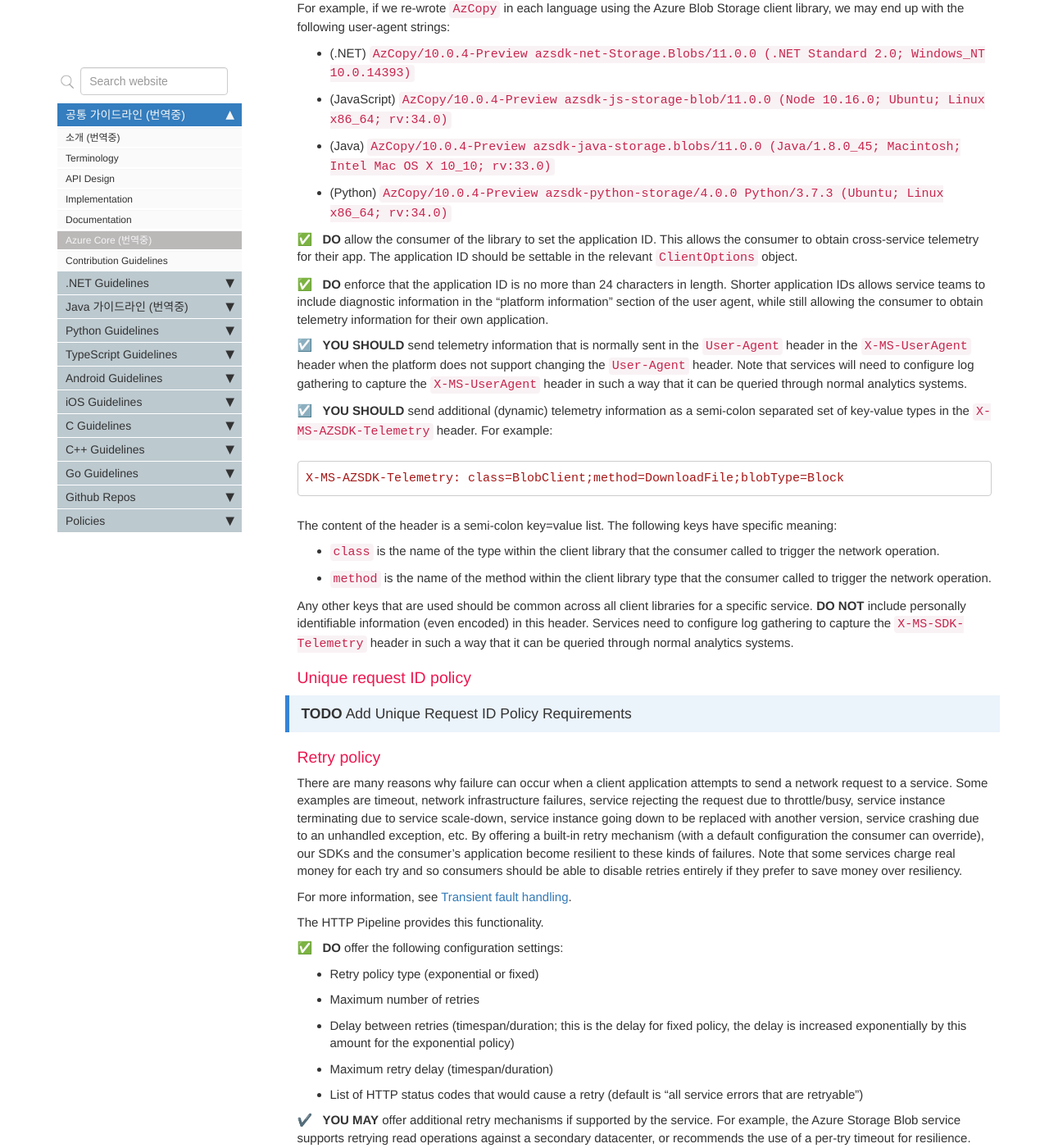
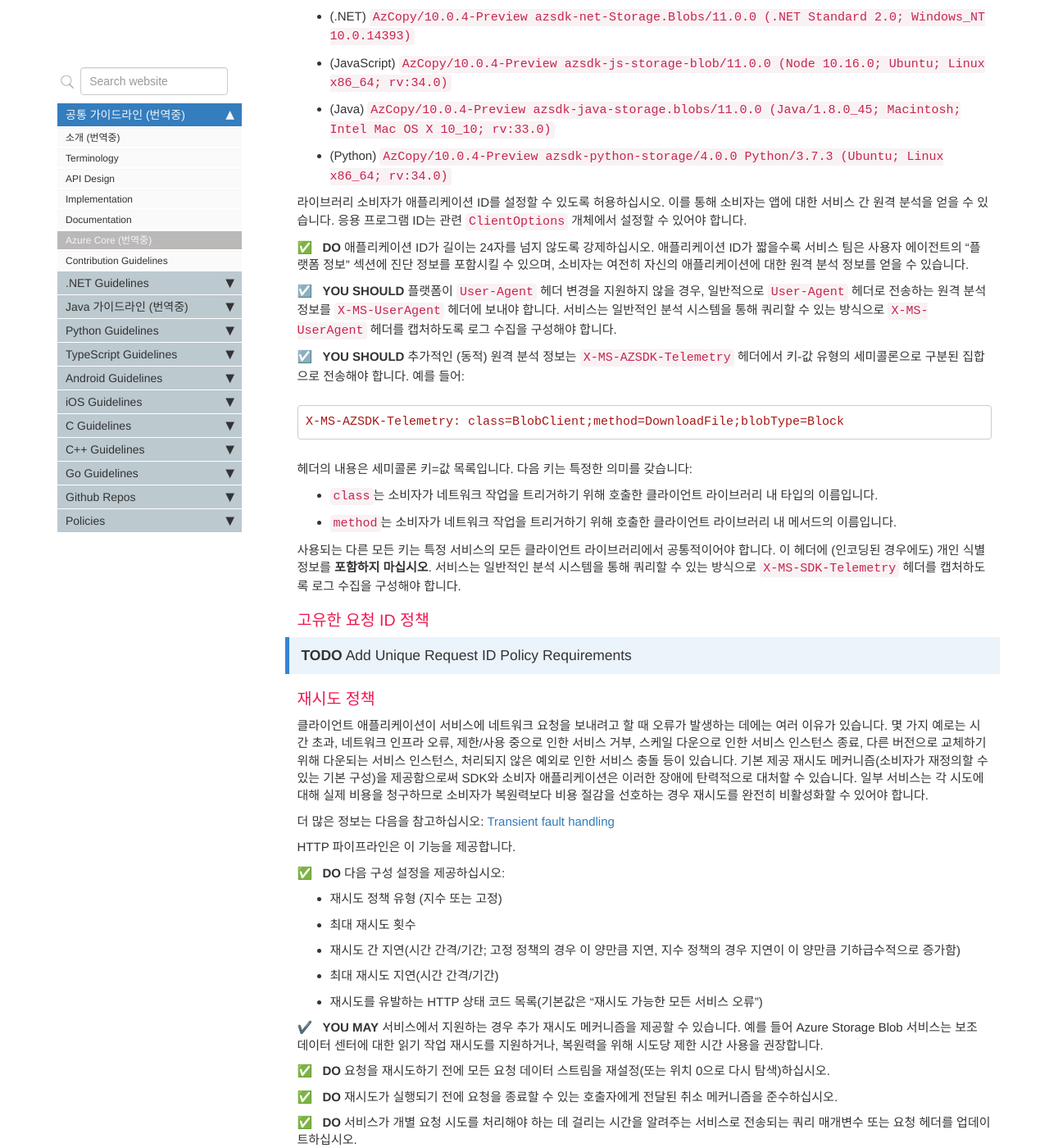
Before and after one commit to Azure/azure-sdk-korean, a Jekyll site: the page built from docs/general/azurecore.md, in a window 1280 px wide and 1400 px high, scrolled down 1632 px. Shown: the whole window at 82% size. Built offline with Jekyll 4.4.1, drawn with Linux system fonts in a browser that asks for light colours; comment, search, counter and statistics services are not loaded; some of the changed text lies outside the part shown.

Commit message:
Translate intro of General: Azure Core into Korean - The HTTP Pipeline
Closes #17

````diff
--- a/docs/general/azurecore.md
+++ b/docs/general/azurecore.md
@@ -14,102 +14,102 @@ Azure Core 라이브러리는 다른 클라이언트 라이브러리에 교차
 
 다음 절에서는 Azure Core 라이브러리에 대한 요구 사항을 정의합니다. Azure Core 라이브러리를 이미 갖고 있는 언어로 클라이언트 라이브러리를 구현하는 경우, 이 섹션을 읽을 필요가 없습니다. 주로 Azure Core 라이브러리에서 일하는 개발자를 대상으로 합니다.
 
-## The HTTP pipeline
+## HTTP 파이프라인
 
-The HTTP pipeline consists of a HTTP transport that is wrapped by multiple policies.  Each policy is a control point during which the pipeline can modify either the request and/or response.  We use a default set of policies to standardize how client libraries interact with Azure services.
+HTTP 파이프라인은 여러 정책으로 구성된 HTTP 전송으로 구성됩니다. 각 정책은 파이프라인이 요청 그리고/또는 응답을 수정할 수 있는 제어 지점입니다. 클라이언트 라이브러리가 Azure 서비스와 상호 작용하는 방식을 표준화하기 위해 기본 정책 집합을 사용합니다.
 
-- Telemetry
-- Unique request ID
-- Retry
-- Authentication
-- Response downloader
-- Distributed tracing
-- Logging
-- Proxy
+- 원격 분석
+- 고유한 요청 ID
+- 재시도
+- 인증
+- 응답 다운로더
+- 분산 추적
+- 로깅
+- 프록시
 
-In general, the client library will only need to configure these policies.  However, if you are producing a new Azure Core library (for a new language), you will need to understand the requirements for each policy.
+일반적으로 클라이언트 라이브러리는 이러한 정책만 구성하면 됩니다. 그러나 (새로운 언어를 위한) 새로운 Azure Core 라이브러리를 생성하는 경우, 각 정책에 대한 요구 사항을 이해해야 합니다.
 
-### Telemetry policy
+### 원격 분석 정책
 
-Client library usage telemetry is used by service teams (not consumers) to monitor what SDK language, client library version, and language/platform info a client is using to call into their service. Clients can prepend additional information indicating the name and version of the client application.
+클라이언트 라이브러리 사용 원격 분석은 (소비자가 아닌) 서비스 팀에서 클라이언트가 서비스에 호출하는 데 사용하는 SDK 언어, 클라이언트 라이브러리 및 언어/플랫폼 정보를 모니터링하는 데 사용됩니다. 클라이언트는 클라이언트 애플리케이션의 이름과 버전을 나타내는 추가 정보를 앞에 추가할 수 있습니다.
 
-{% include requirement/MUST id="azurecore-http-telemetry-useragent" %} send telemetry information in the [User-Agent header] using the following format:
+{% include requirement/MUST id="azurecore-http-telemetry-useragent" %} 다음 형식을 사용하여 [User-Agent header]로 원격 측정 정보를 전송하십시오:
 
 ```
 [<application_id> ]azsdk-<sdk_language>-<package_name>/<package_version> <platform_info>
 ```
 
-- `<application_id>`: optional application-specific string. May contain a slash, but must not contain a space. The string is supplied by the user of the client library, e.g. "AzCopy/10.0.4-Preview"
-- `<sdk_language>`: SDK's language name (all lowercase): "net", "python", "java", or "js"
-- `<package_name>`: client library package name as it appears to the developer, replacing slashes with dashes and removing the Azure indicator.  For example, "Security.KeyVault" (.NET), "security.keyvault" (Java), "keyvault" (JavaScript & Python)
-- `<package_version>`: the version of the package. Note: this is not the version of the service
-- `<platform_info>`: information about the currently executing language runtime and OS, e.g. "(NODE-VERSION v4.5.0; Windows_NT 10.0.14393)"
+- `<application_id>`: 선택적 애플리케이션별 문자열입니다. 슬래시를 포함할 수 있지만, 공백을 포함해서는 안 됩니다. 문자열은 클라이언트 라이브러리의 사용자가 제공합니다. 예시: "AzCopy/10.0.4-Preview"
+- `<sdk_language>`: SDK 언어 이름 (모두 소문자): "net", "python", "java", 또는 "js"
+- `<package_name>`: 슬래시를 대시로 바꾸고 Azure 표시기를 제거하여 개발자에게 표시되는 클라이언트 라이브러리 패키지 이름. 예를 들어, "Security.KeyVault" (.NET), "security.keyvault" (Java), "keyvault" (JavaScript & Python)
+- `<package_version>`: 패키지의 버전. 참고: 서비스 버전이 아닙니다.
+- `<platform_info>`: 현재 실행 중인 언어 런타임 및 OS에 대한 정보, 예시: "(NODE-VERSION v4.5.0; Windows_NT 10.0.14393)"
 
-For example, if we re-wrote `AzCopy` in each language using the Azure Blob Storage client library, we may end up with the following user-agent strings:
+예를 들어, Azure Blob Storage 클라이언트 라이브러리를 사용하여 각 언어로 'AzCopy'를 다시 작성하면, 다음과 같은 사용자-에이전트 문자열이 발생할 수 있습니다.
 
 - (.NET) `AzCopy/10.0.4-Preview azsdk-net-Storage.Blobs/11.0.0 (.NET Standard 2.0; Windows_NT 10.0.14393)`
 - (JavaScript) `AzCopy/10.0.4-Preview azsdk-js-storage-blob/11.0.0 (Node 10.16.0; Ubuntu; Linux x86_64; rv:34.0)`
 - (Java) `AzCopy/10.0.4-Preview azsdk-java-storage.blobs/11.0.0 (Java/1.8.0_45; Macintosh; Intel Mac OS X 10_10; rv:33.0)`
 - (Python) `AzCopy/10.0.4-Preview azsdk-python-storage/4.0.0 Python/3.7.3 (Ubuntu; Linux x86_64; rv:34.0)`
 
-{% include requirement/MUST id="azurecore-http-telemetry-appid" %} allow the consumer of the library to set the application ID.  This allows the consumer to obtain cross-service telemetry for their app.  The application ID should be settable in the relevant `ClientOptions` object.
+라이브러리 소비자가 애플리케이션 ID를 설정할 수 있도록 허용하십시오. 이를 통해 소비자는 앱에 대한 서비스 간 원격 분석을 얻을 수 있습니다. 응용 프로그램 ID는 관련 `ClientOptions` 개체에서 설정할 수 있어야 합니다.
 
-{% include requirement/MUST id="azurecore-http-telemetry-appid-length" %} enforce that the application ID is no more than 24 characters in length.  Shorter application IDs allows service teams to include diagnostic information in the "platform information" section of the user agent, while still allowing the consumer to obtain telemetry information for their own application.
+{% include requirement/MUST id="azurecore-http-telemetry-appid-length" %} 애플리케이션 ID가 길이는 24자를 넘지 않도록 강제하십시오. 애플리케이션 ID가 짧을수록 서비스 팀은 사용자 에이전트의 "플랫폼 정보" 섹션에 진단 정보를 포함시킬 수 있으며, 소비자는 여전히 자신의 애플리케이션에 대한 원격 분석 정보를 얻을 수 있습니다.
 
-{% include requirement/SHOULD id="azurecore-http-telemetry-x-ms-useragent" %} send telemetry information that is normally sent in the `User-Agent` header in the `X-MS-UserAgent` header when the platform does not support changing the `User-Agent` header.  Note that services will need to configure log gathering to capture the `X-MS-UserAgent` header in such a way that it can be queried through normal analytics systems.
+{% include requirement/SHOULD id="azurecore-http-telemetry-x-ms-useragent" %} 플랫폼이 `User-Agent` 헤더 변경을 지원하지 않을 경우, 일반적으로 `User-Agent` 헤더로 전송하는 원격 분석 정보를 `X-MS-UserAgent` 헤더에 보내야 합니다. 서비스는 일반적인 분석 시스템을 통해 쿼리할 수 있는 방식으로 `X-MS-UserAgent` 헤더를 캡처하도록 로그 수집을 구성해야 합니다.
 
-{% include requirement/SHOULD id="azurecore-http-telemetry-dynamic" %} send additional (dynamic) telemetry information as a semi-colon separated set of key-value types in the `X-MS-AZSDK-Telemetry` header.  For example:
+{% include requirement/SHOULD id="azurecore-http-telemetry-dynamic" %} 추가적인 (동적) 원격 분석 정보는 `X-MS-AZSDK-Telemetry` 헤더에서 키-값 유형의 세미콜론으로 구분된 집합으로 전송해야 합니다. 예를 들어:
 
 ```http
 X-MS-AZSDK-Telemetry: class=BlobClient;method=DownloadFile;blobType=Block
 ```
 
-The content of the header is a semi-colon key=value list.  The following keys have specific meaning:
+헤더의 내용은 세미콜론 키=값 목록입니다. 다음 키는 특정한 의미를 갖습니다:
 
-* `class` is the name of the type within the client library that the consumer called to trigger the network operation.
-* `method` is the name of the method within the client library type that the consumer called to trigger the network operation.
+* `class`는 소비자가 네트워크 작업을 트리거하기 위해 호출한 클라이언트 라이브러리 내 타입의 이름입니다.
+* `method`는 소비자가 네트워크 작업을 트리거하기 위해 호출한 클라이언트 라이브러리 내 메서드의 이름입니다.
 
-Any other keys that are used should be common across all client libraries for a specific service.  **DO NOT** include personally identifiable information (even encoded) in this header.  Services need to configure log gathering to capture the `X-MS-SDK-Telemetry` header in such a way that it can be queried through normal analytics systems.
+사용되는 다른 모든 키는 특정 서비스의 모든 클라이언트 라이브러리에서 공통적이어야 합니다.  이 헤더에 (인코딩된 경우에도) 개인 식별 정보를 **포함하지 마십시오**. 서비스는 일반적인 분석 시스템을 통해 쿼리할 수 있는 방식으로 `X-MS-SDK-Telemetry` 헤더를 캡처하도록 로그 수집을 구성해야 합니다.
 
-### Unique request ID policy
+### 고유한 요청 ID 정책
 
 > **TODO** Add Unique Request ID Policy Requirements
 
-### Retry policy
+### 재시도 정책
 
-There are many reasons why failure can occur when a client application attempts to send a network request to a service. Some examples are timeout, network infrastructure failures, service rejecting the request due to throttle/busy, service instance terminating due to service scale-down, service instance going down to be replaced with another version, service crashing due to an unhandled exception, etc. By offering a built-in retry mechanism (with a default configuration the consumer can override), our SDKs and the consumer's application become resilient to these kinds of failures. Note that some services charge real money for each try and so consumers should be able to disable retries entirely if they prefer to save money over resiliency.
+클라이언트 애플리케이션이 서비스에 네트워크 요청을 보내려고 할 때 오류가 발생하는 데에는 여러 이유가 있습니다. 몇 가지 예로는 시간 초과, 네트워크 인프라 오류, 제한/사용 중으로 인한 서비스 거부, 스케일 다운으로 인한 서비스 인스턴스 종료, 다른 버전으로 교체하기 위해 다운되는 서비스 인스턴스, 처리되지 않은 예외로 인한 서비스 충돌 등이 있습니다. 기본 제공 재시도 메커니즘(소비자가 재정의할 수 있는 기본 구성)을 제공함으로써 SDK와 소비자 애플리케이션은 이러한 장애에 탄력적으로 대처할 수 있습니다. 일부 서비스는 각 시도에 대해 실제 비용을 청구하므로 소비자가 복원력보다 비용 절감을 선호하는 경우 재시도를 완전히 비활성화할 수 있어야 합니다.
 
-For more information, see [Transient fault handling].
+더 많은 정보는 다음을 참고하십시오: [Transient fault handling]
 
-The HTTP Pipeline provides this functionality.
+HTTP 파이프라인은 이 기능을 제공합니다.
 
-{% include requirement/MUST id="azurecore-http-retry-options" %} offer the following configuration settings:
+{% include requirement/MUST id="azurecore-http-retry-options" %} 다음 구성 설정을 제공하십시오:
 
-- Retry policy type (exponential or fixed)
-- Maximum number of retries
-- Delay between retries (timespan/duration; this is the delay for fixed policy, the delay is increased exponentially by this amount for the exponential policy)
-- Maximum retry delay (timespan/duration)
-- List of HTTP status codes that would cause a retry (default is "all service errors that are retryable")
+- 재시도 정책 유형 (지수 또는 고정)
+- 최대 재시도 횟수
+- 재시도 간 지연(시간 간격/기간; 고정 정책의 경우 이 양만큼 지연, 지수 정책의 경우 지연이 이 양만큼 기하급수적으로 증가함)
+- 최대 재시도 지연(시간 간격/기간)
+- 재시도를 유발하는 HTTP 상태 코드 목록(기본값은 "재시도 가능한 모든 서비스 오류")
 
-{% include requirement/MAY id="azurecore-http-retry-mechanisms" %} offer additional retry mechanisms if supported by the service.  For example, the Azure Storage Blob service supports retrying read operations against a secondary datacenter, or recommends the use of a per-try timeout for resilience.
+{% include requirement/MAY id="azurecore-http-retry-mechanisms" %} 서비스에서 지원하는 경우 추가 재시도 메커니즘을 제공할 수 있습니다. 예를 들어 Azure Storage Blob 서비스는 보조 데이터 센터에 대한 읽기 작업 재시도를 지원하거나, 복원력을 위해 시도당 제한 시간 사용을 권장합니다.
 
-{% include requirement/MUST id="azurecore-http-retry-reset-data-stream" %} reset (or seek back to position 0) any request data stream before retrying a request
+{% include requirement/MUST id="azurecore-http-retry-reset-data-stream" %} 요청을 재시도하기 전에 모든 요청 데이터 스트림을 재설정(또는 위치 0으로 다시 탐색)하십시오.
 
-{% include requirement/MUST id="azurecore-http-retry-honor-cancellation" %} honor any cancellation mechanism passed in to the caller which can terminate the request before retries have been attempted.
+{% include requirement/MUST id="azurecore-http-retry-honor-cancellation" %} 재시도가 실행되기 전에 요청을 종료할 수 있는 호출자에게 전달된 취소 메커니즘을 준수하십시오.
 
-{% include requirement/MUST id="azurecore-http-retry-update-queryparams" %} update any query parameter or request header that gets sent to the service telling it how much time the service has to process the individual request attempt.
+{% include requirement/MUST id="azurecore-http-retry-update-queryparams" %} 서비스가 개별 요청 시도를 처리해야 하는 데 걸리는 시간을 알려주는 서비스로 전송되는 쿼리 매개변수 또는 요청 헤더를 업데이트하십시오.
 
-{% include requirement/MUST id="azurecore-http-retry-hardware-failure" %} retry in the case of a hardware network failure as it may self-correct.
+{% include requirement/MUST id="azurecore-http-retry-hardware-failure" %} 하드웨어 네트워크 오류의 경우 자체 수정될 수 있으므로 다시 시도하십시오.
 
-{% include requirement/MUST id="azurecore-http-retry-service-not-found" %} retry in the case of a "service not found" error. The service may be coming back online or a load balancer may be reconfiguring itself.
+{% include requirement/MUST id="azurecore-http-retry-service-not-found" %} "서비스를 찾을 수 없음" 오류가 발생한 경우 다시 시도하십시오. 서비스가 다시 온라인 상태가 되거나 로드 밸런서가 자체적으로 재구성 중일 수 있습니다.
 
-{% include requirement/MUST id="azurecore-http-retry-throttling" %} retry if the service successfully responds indicating that it is throttling requests (for example, with an "x-ms-delay-until" header or similar metadata).
+{% include requirement/MUST id="azurecore-http-retry-throttling" %} 서비스가 요청을 제한하고 있음을 나타내는 응답을 성공적으로 수행할 경우(예시, "x-ms-delay-until" 헤더 또는 유사한 메타데이터) 재시도하십시오.
 
-{% include requirement/MUSTNOT id="azurecore-http-retry-after" %} retry if the service responds with a 400-level response code unless a retry-after header is also returned.
+{% include requirement/MUSTNOT id="azurecore-http-retry-after" %} 서비스가 400 수준 응답 코드로 응답하는 경우, Retry After 헤더가 반환되지 않는 한 재시도하지 마십시오.
 
-{% include requirement/MUSTNOT id="azurecore-http-retry-requestid" %} change any client-side generated request-id when retrying the request. Th request ID represents the logical operation and should be the same across all physical retries of this operation.  When looking at server logs, multiple entries with the same client request ID show each retry
+{% include requirement/MUSTNOT id="azurecore-http-retry-requestid" %} 요청을 재시도할 때 클라이언트 측에서 생성한 요청 ID를 변경하지 마십시오. 요청 ID는 논리적 작업을 나타내며, 이 작업의 모든 물리적 재시도 동안 동일해야 합니다.  서버 로그를 볼 때, 동일한 클라이언트 요청 ID를 가진 여러 항목이 각 재시도를 표시합니다.
 
-{% include requirement/SHOULD id="azurecore-http-retry-defaults" %} implement a default policy that starts at 3 retries with a 0.8s delay with exponential (plus jitter) backoff.
+{% include requirement/SHOULD id="azurecore-http-retry-defaults" %} 지수(지터 포함) 백오프와 함께 0.8초 지연으로 3회 재시도에서 시작하는 기본 정책을 구현해야 합니다.
 
 ### Authentication policy
 
````
